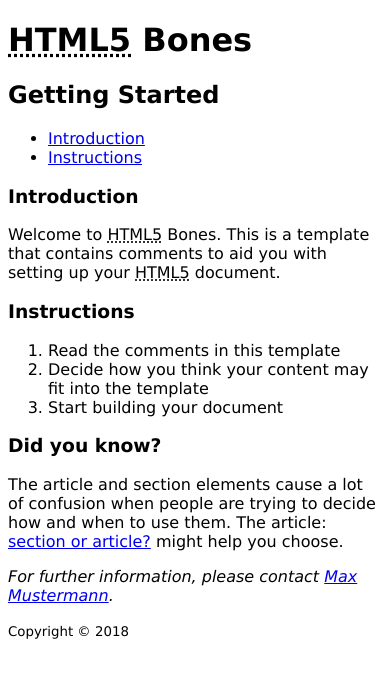
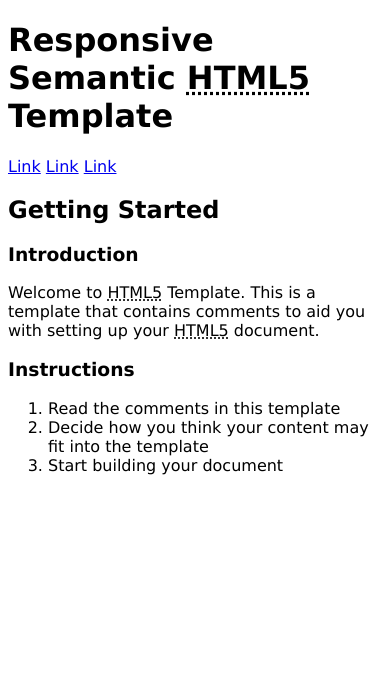
Before and after one commit to kyooreas/thewail-org, a plain HTML site: page index.html in a window 390 px wide. Drawn offline with Linux system fonts and the light colour scheme.

Commit message:
Utilize template: https://github.com/kyooreas/responsive-semantic-html5-template

```diff
--- a/index.html
+++ b/index.html
@@ -9,43 +9,41 @@
     <link href="css/styles.css" rel="stylesheet" media="all">
 </head>
 <body>
-
     <!-- The page header typically contains items such as your site heading, logo and possibly the main site navigation -->
     <!-- ARIA: the landmark role "banner" is set as it is the prime heading or internal title of the page -->
-    <header role="banner">
+    <header role="banner" class="sidenav">
 
-        <h1><abbr title="HyperText Markup Language 5">HTML5</abbr> Bones</h1>
+        <h1>Responsive Semantic <abbr title="HyperText Markup Language 5">HTML5</abbr> Template</h1>
 
         <!-- ARIA: the landmark role "navigation" is added here as the element contains site navigation
         NOTE: The <nav> element does not have to be contained within a <header> element, even though the two examples on this page are. -->
         <nav role="navigation">
             <!-- This can contain your site navigation either in an unordered list or even a paragraph that contains links that allow users to navigate your site -->
+            <a href="#">Link</a>
+            <a href="#">Link</a>
+            <a href="#">Link</a>
         </nav>
 
     </header>
 
-    <!-- If you want to use an element as a wrapper, i.e. for styling only, then <div> is still the element to use -->
-    <div class="wrap">
-
     <!-- The <main> element is used to enclose the main content, i.e. that which contains the central topic of a document -->
     <!-- ARIA: the landmark role "main" is added here as it contains the main content of the document, and it is recommended to add it to the
     <main> element until user agents implement the required role mapping. -->
-        <main role="main">
-
+    <main role="main" class="content">
         <!-- The <section> element can be used to enclose content that comes under a related heading.
         NOTE: The <section> element can contain <article> elements and vice versa, if you think the content warrants it. -->
         <section>
-
             <!-- This is the section's header. It contains the heading and navigation links for within the section -->
             <header>
                 <h2>Getting Started</h2>
                 <!-- ARIA: the landmark role "navigation" is added here as the element contains page navigation -->
+                <!-- Accessibility Options
                 <nav role="navigation">
-                        <ul>
-                            <li><a href="#introduction">Introduction</a></li>
-                            <li><a href="#instructions">Instructions</a></li>
-                        </ul>
+                        <a href="#">Text</a>
+                        <a href="#">Video</a>
+                        <a href="#">Audio</a>
                 </nav>
+                -->
             </header>
 
             <!-- The <article> element can be used to enclose content that still makes sense on its own and is therefore "reusable" -->
@@ -55,7 +53,7 @@
                 <h3>Introduction</h3>
 
                 <!-- Content -->
-                    <p>Welcome to <abbr title="HyperText Markup Language 5">HTML5</abbr> Bones. This is a template that contains comments to aid you with setting up your <abbr title="HyperText Markup Language 5">HTML5</abbr> document.</p>
+                <p>Welcome to <abbr title="HyperText Markup Language 5">HTML5</abbr> Template. This is a template that contains comments to aid you with setting up your <abbr title="HyperText Markup Language 5">HTML5</abbr> document.</p>
 
             </article>
 
@@ -73,40 +71,8 @@
                 </ol>
 
             </article>
-
         </section>
-
     </main>
-
-        <!-- An <aside> is used to enclose content that is additional to the main content but not essential. If it were removed, the meaning of the main content should not be lost, but the content of the <aside> also retains its meaning.
-        NOTE: the aside is placed outside of the <main> element as while its content is related to the content that is within the <main>
-        element, it is not part of it -->
-        <!-- ARIA: the landmark role "complementary" is added here as it contains supporting information for the main content that remains meaningful even when separated from it -->
-        <aside role="complementary">
-
-            <!-- A <header> element is not required here as the heading only contains a single <h3> element -->
-            <h3>Did you know?</h3>
-
-            <!-- Content -->
-            <p>The article and section elements cause a lot of confusion when people are trying to decide how and when to use them. The article: <a href="http://www.iandevlin.com/blog/2011/04/html5/html5-section-or-article">section or article?</a> might help you choose.</p>
-
-        </aside>
-
-    </div>
-
-    <!-- The main page footer can contain items such as copyright and contact information. It can also contain a duplicated navigation of your site which is not usually contained within a <nav> -->
-    <!-- ARIA: the landmark role "contentinfo" is added here as it contains metadata that applies to the parent document -->
-    <footer role="contentinfo">
-
-        <!-- The <address> element contains contact information for the nearest <article> or <body> element. This example is for the <body> -->
-        <address>
-          <p>For further information, please contact <a href="mailto:admin@example.com">Max Mustermann</a>.</p>
-        </address>
-
-        <!-- Copyright information can be contained within the <small> element. The <time> element is used here to indicate that the '2018' is a date -->
-        <small>Copyright &copy; <time>2018</time></small>
-
-    </footer>
 
 </body>
 </html>
```
Lines whose indentation alone changed are shown as unchanged.
